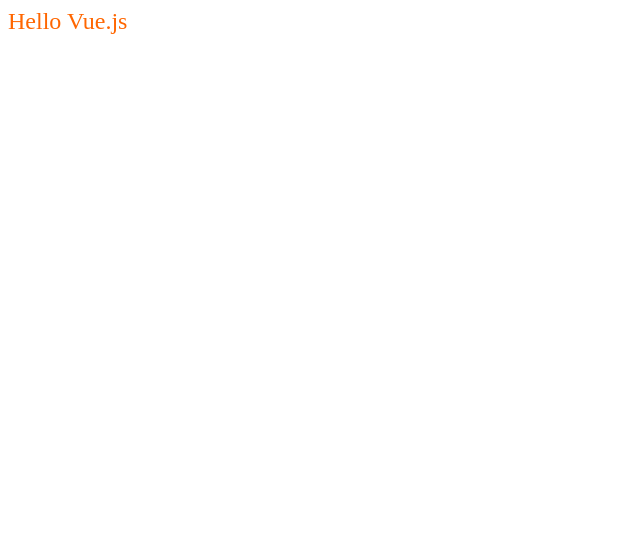
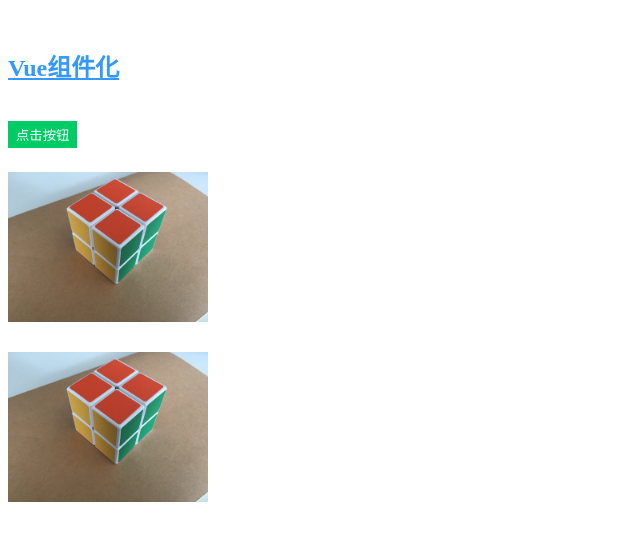
Before and after one commit to xgtz/VueWebpack, a Vue app: page / in a window 1280 px wide. Shown: the top 540 px of the page, without its empty margins (0-640 px from the left). Built offline with nearby package versions, Linux system fonts and the light colour scheme.

Commit message:
vue webpack2

```diff
--- a/app.vue
+++ b/app.vue
@@ -1,11 +1,34 @@
 <template>
-    <div>Hello {{ name }} </div>
+    <div>
+        <v-title title="Vue组件化"></v-title>
+        <v-button @click="handleClick">点击按钮</v-button>
+        <p>
+            <img src="./images/image.png" style="width: 200px;">
+        </p>
+        <p>
+            <img :src="imgUrl" style="width: 200px;">
+        </p>
+    </div>
 </template>
 <script>
+    import vTitle from './title.vue';
+    import vButton from './button.vue';
+
+
     export default {
+        components:{
+            vTitle,
+            vButton
+        },
+        methods:{
+            handleClick(e){
+                console.log(e);
+            }
+        },
         data (){
             return {
-                name:'Vue.js'
+                name:'Vue.js',
+                imgUrl:require("./images/image.png")
             }
         }
     }
--- /dev/null
+++ b/button.vue
@@ -0,0 +1,41 @@
+<template>
+    <button @click="handleClick" :style="styles">
+        <slot></slot>
+    </button>
+</template>
+<script>
+    export default {
+        props:{
+            color:{
+                type: String,
+                default:'#00cc66'
+            }
+        },
+        computed:{
+            styles(){
+                return {
+                    background: this.color
+                }
+            }
+        },
+        methods:{
+            handleClick(e){
+                this.$emit('click',e);
+            }
+        }
+    }
+</script>
+
+<style scoped>
+    button{
+        border: 0;
+        outline:none;
+        color:#fff;
+        padding: 4px 8px;
+    }
+    button:active{
+        position:relative;
+        top:1px;
+        left:1px;
+    }
+</style>
--- /dev/null
+++ b/title.vue
@@ -0,0 +1,21 @@
+<template>
+    <h1>
+        <a :href="'#' + title">{{title}}</a>
+    </h1>
+</template>
+
+<script>
+export default {
+    props:{
+        title:{
+            type:String
+        }
+    }
+}
+</script>
+<style scoped>
+    h1 a{
+        color:#3399ff;
+        font-size:24px;
+    }
+</style>
--- a/webpack.config.js
+++ b/webpack.config.js
@@ -37,6 +37,17 @@
                     use:'css-loader',
                     fallback:'style-loader'
                 })
+            },
+            {
+                test: /\.(gif|jpg|png|woff|svg|eot|ttf)\??.*$/,
+                use:[
+                    {
+                        loader:'file-loader',
+                        options:{
+                            esModule:false
+                        }
+                    }
+                ]
             }
         ]
     },
```
Also changed, not shown: index_prod.html (added, +12 -0 lines), package.json (+7 -2 lines), webpack.prod.config.js (added, +60 -0 lines), image.png (added), images/image.png (added), index.ejs (added).
